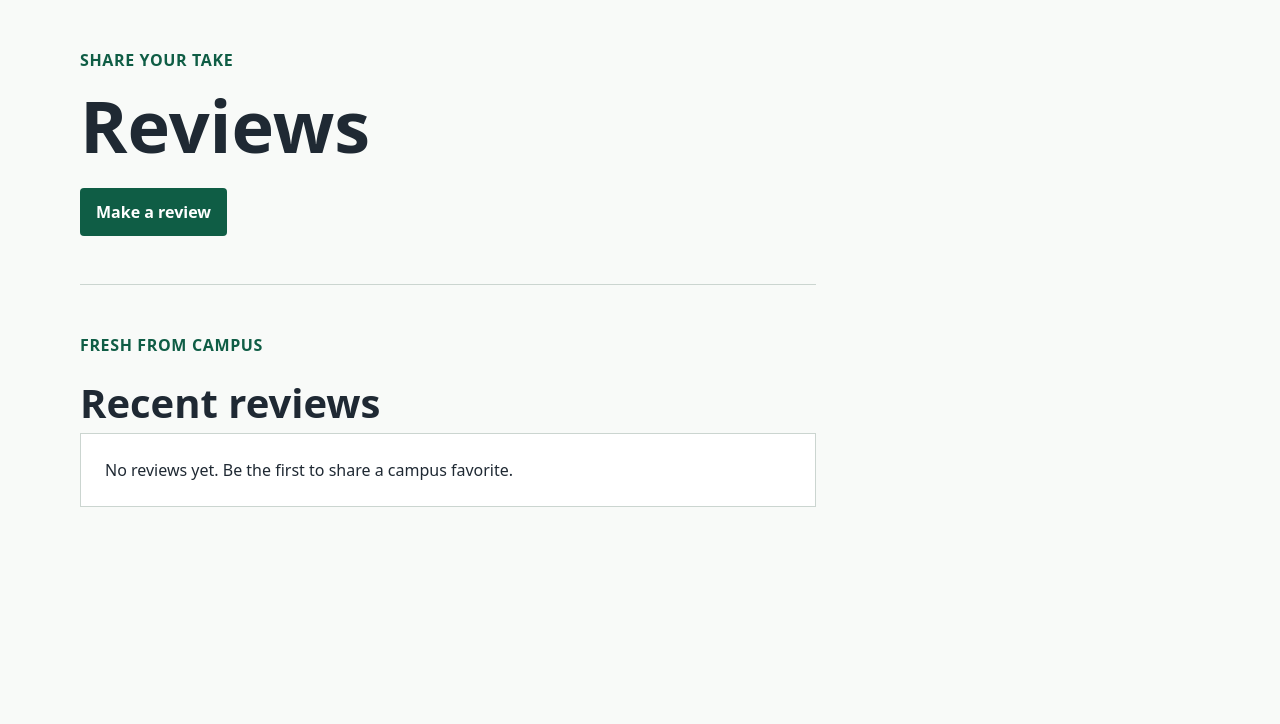
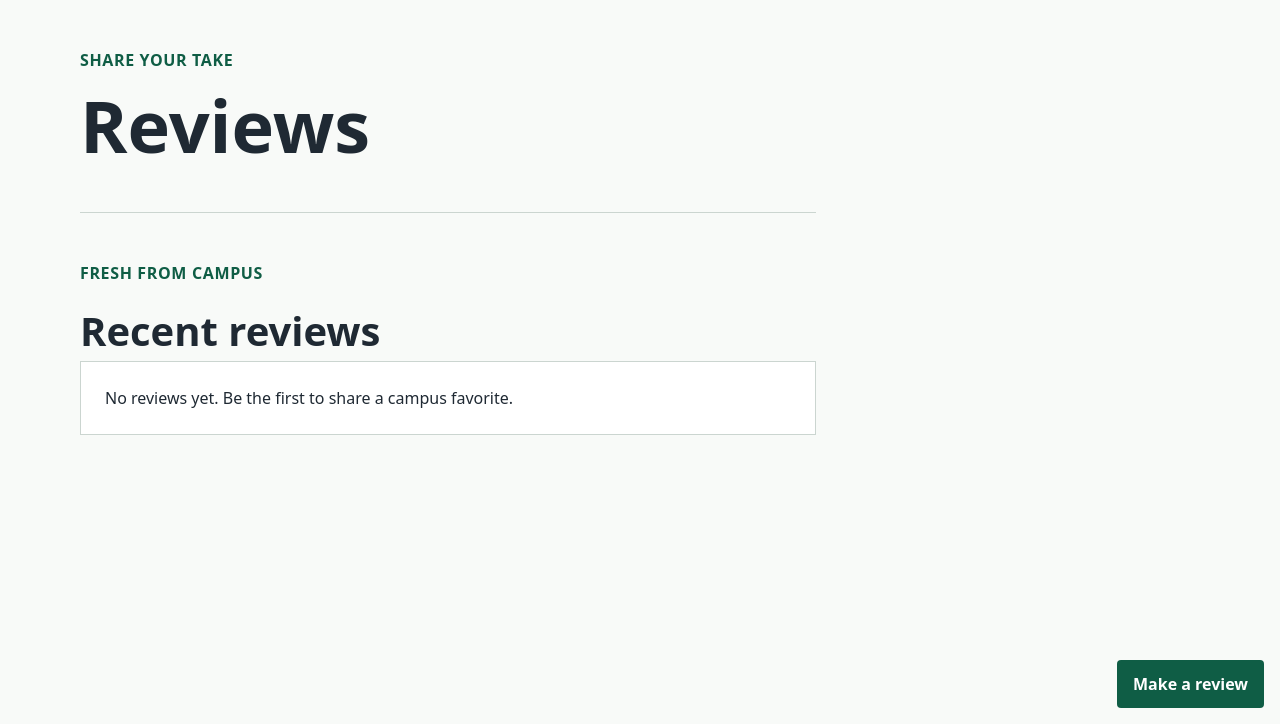
Before and after one commit to ChicoState/campuscuisines, a Django app: page /reviews/ in a window 1280 px wide. Shown: the part 76-800 px from the top of the page. Run offline with Django 5.2, Linux system fonts and the light colour scheme; data that the repository does not hold is empty; parts of the project's set-up code (start-up, migrations or seed data) failed here and were passed over.

Commit message:
Adjusted reviews page

```diff
--- a/static/core/site.css
+++ b/static/core/site.css
@@ -100,7 +100,10 @@ body {
 }
 
 .reviews-section__action {
-  margin-top: var(--space-4);
+  position: fixed;
+  bottom: var(--space-4);
+  right: var(--space-4);
+  z-index: 10;
 }
 
 .section-heading h1,
@@ -224,6 +227,10 @@ h1 {
 .reviews-section__heading h2 {
   margin: 0;
   font-size: clamp(1.75rem, 4vw, 2.5rem);
+}
+
+.reviews-preview > .empty-state {
+  margin-top: var(--space-4);
 }
 
 .review-form {
```
Also changed, not shown: tests/test_core.py (+3 -1 lines).
